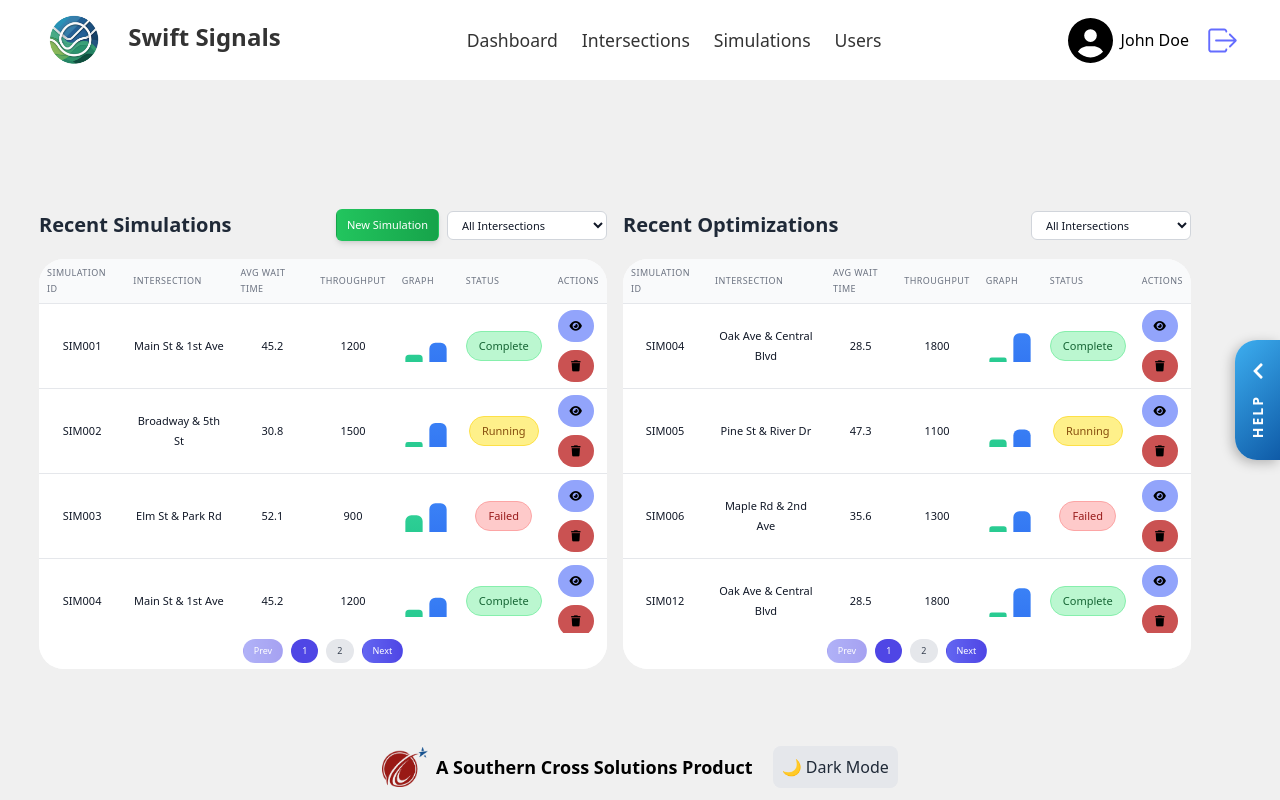
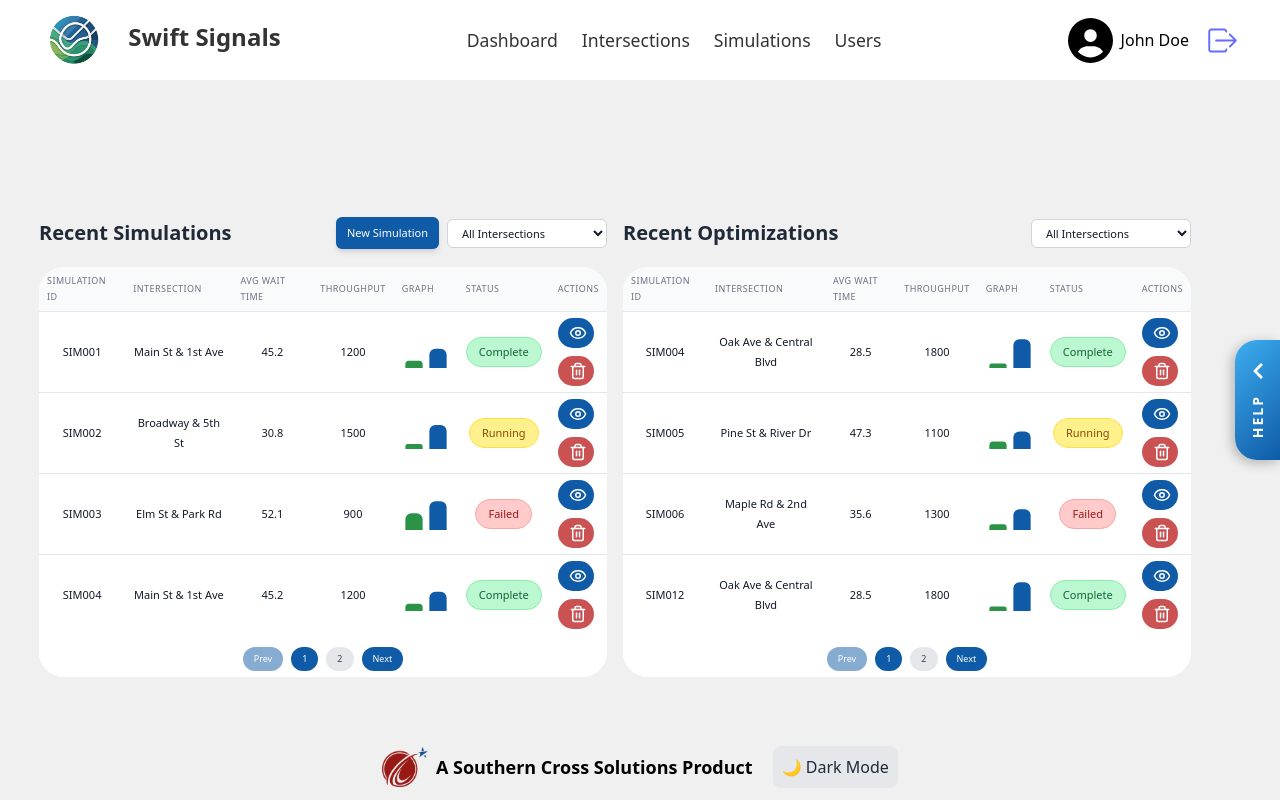
Before and after one commit to COS301-SE-2025/Swift-Signals, a React (Vite) app in the folder frontend/: page /simulations in a window 1280 px wide. Built offline with nearby package versions, Linux system fonts and the light colour scheme.

Commit message:
Update Colour Scheme For Simulations Page

```diff
--- a/frontend/package.json
+++ b/frontend/package.json
@@ -17,7 +17,6 @@
     "@types/three": "^0.178.1",
     "chart.js": "^4.4.9",
     "leaflet": "^1.9.4",
-    "lucide-react": "^0.523.0",
     "react": "^19.1.0",
     "react-chartjs-2": "^5.3.0",
     "react-dom": "^19.1.0",
@@ -50,6 +49,7 @@
     "globals": "^16.2.0",
     "gsap": "^3.13.0",
     "jest": "^30.0.2",
+    "lucide-react": "^0.525.0",
     "postcss": "^8.5.3",
     "prettier": "^3.6.0",
     "tailwindcss": "^3.4.17",
--- a/frontend/src/components/IntersectionCard.tsx
+++ b/frontend/src/components/IntersectionCard.tsx
@@ -1,5 +1,5 @@
 // src/components/IntersectionCard.tsx
-
+import { PlayCircle, PencilLine, Trash2 } from "lucide-react";
 import React from "react";
 import "../styles/IntersectionCard.css";
 
@@ -70,44 +70,44 @@ const IntersectionCard: React.FC<IntersectionCardProps> = ({
       <div className="intBtns flex flex-col space-y-3">
         <button
           onClick={() => onSimulate(id)}
-          className="intersectionBtn bg-[#0F5BA7] hover:bg-blue-700 text-white text-lg font-semibold py-2 px-8 rounded-full"
+          className="intersectionBtn bg-[#0F5BA7] hover:bg-blue-700 text-white text-lg font-semibold py-2 px-8 rounded-full flex items-center justify-center gap-2"
         >
-          ▶ Simulate
+          <PlayCircle size={22} strokeWidth={2} /> Simulate
         </button>
 
         <button
           onClick={() => onEdit(id)}
-          className="intersectionBtn bg-[#2B9348] hover:bg-green-700 text-white text-lg font-semibold py-2 px-8 rounded-full"
+          className="intersectionBtn bg-[#2B9348] hover:bg-green-700 text-white text-lg font-semibold py-2 px-8 rounded-full flex items-center justify-center gap-2"
         >
-          ✏️ Edit
+          <PencilLine size={22} strokeWidth={2} /> Edit
         </button>
 
         <button
           onClick={() => onDelete(id)}
-          className="intersectionBtn bg-red-600 hover:bg-red-700 text-white text-lg font-semibold py-2 px-8 rounded-full"
+          className="intersectionBtn bg-red-600 hover:bg-red-700 text-white text-lg font-semibold py-2 px-8 rounded-full flex items-center justify-center gap-2"
         >
-          🗑️ Delete
+          <Trash2 size={22} strokeWidth={2} /> Delete
         </button>
       </div>
       <div className="mobileIntBtns flex flex-col space-y-3">
         <button
           onClick={() => onSimulate(id)}
-          className="intersectionBtn bg-[#0F5BA7] hover:bg-blue-700 text-white text-lg font-semibold py-1 px-2 rounded-full"
+          className="intersectionBtn bg-[#0F5BA7] hover:bg-blue-700 text-white text-lg font-semibold py-1 px-2 rounded-full flex items-center justify-center"
         >
-          ▶
+          <PlayCircle size={18} strokeWidth={2} />
         </button>
 
         <button
           onClick={() => onEdit(id)}
-          className="intersectionBtn bg-[#2B9348] hover:bg-green-700 text-white text-lg font-semibold py-1 px-2 rounded-full"
+          className="intersectionBtn bg-[#2B9348] hover:bg-green-700 text-white text-lg font-semibold py-1 px-2 rounded-full flex items-center justify-center"
         >
-          ✏️
+          <PencilLine size={18} strokeWidth={2} />
         </button>
         <button
           onClick={() => onDelete(id)}
-          className="intersectionBtn bg-red-600 hover:bg-red-700 text-white text-lg font-semibold py-1 px-2 rounded-full"
+          className="intersectionBtn bg-red-600 hover:bg-red-700 text-white text-lg font-semibold py-1 px-2 rounded-full flex items-center justify-center"
         >
-          🗑️
+          <Trash2 size={18} strokeWidth={2} />
         </button>
       </div>
     </div>
--- a/frontend/src/pages/Simulations.tsx
+++ b/frontend/src/pages/Simulations.tsx
@@ -1,5 +1,6 @@
 import React, { useState } from "react";
 import { useNavigate } from "react-router-dom";
+import { Eye, Trash2 } from "lucide-react";
 import Navbar from "../components/Navbar";
 import Footer from "../components/Footer";
 import { Bar } from "react-chartjs-2";
@@ -243,19 +244,19 @@ const NewSimulationModal: React.FC<{
             <div className="intersection-tabs flex space-x-2 mb-3">
               <button
                 onClick={() => setActiveTab("List")}
-                className={`px-3 py-1 rounded-md text-sm font-medium ${activeTab === "List" ? "bg-indigo-600 text-white dark:bg-indigo-500" : "bg-gray-200 text-gray-700 dark:bg-gray-600 dark:text-gray-200 hover:bg-gray-300 dark:hover:bg-gray-500"} transition-all duration-300`}
+                className={`px-3 py-1 rounded-md text-sm font-medium ${activeTab === "List" ? "bg-[#2B9348] text-white dark:bg-indigo-500" : "bg-gray-200 text-gray-700 dark:bg-gray-600 dark:text-gray-200 hover:bg-gray-300 dark:hover:bg-gray-500"} transition-all duration-300`}
               >
                 List
               </button>
               <button
                 onClick={() => setActiveTab("Search")}
-                className={`px-3 py-1 rounded-md text-sm font-medium ${activeTab === "Search" ? "bg-indigo-600 text-white dark:bg-indigo-500" : "bg-gray-200 text-gray-700 dark:bg-gray-600 dark:text-gray-200 hover:bg-gray-300 dark:hover:bg-gray-500"} transition-all duration-300`}
+                className={`px-3 py-1 rounded-md text-sm font-medium ${activeTab === "Search" ? "bg-[#2B9348] text-white dark:bg-indigo-500" : "bg-gray-200 text-gray-700 dark:bg-gray-600 dark:text-gray-200 hover:bg-gray-300 dark:hover:bg-gray-500"} transition-all duration-300`}
               >
                 Search
               </button>
               <button
                 onClick={() => setActiveTab("Map")}
-                className={`px-3 py-1 rounded-md text-sm font-medium ${activeTab === "Map" ? "bg-indigo-600 text-white dark:bg-indigo-500" : "bg-gray-200 text-gray-700 dark:bg-gray-600 dark:text-gray-200 hover:bg-gray-300 dark:hover:bg-gray-500"} transition-all duration-300`}
+                className={`px-3 py-1 rounded-md text-sm font-medium ${activeTab === "Map" ? "bg-[#2B9348] text-white dark:bg-indigo-500" : "bg-gray-200 text-gray-700 dark:bg-gray-600 dark:text-gray-200 hover:bg-gray-300 dark:hover:bg-gray-500"} transition-all duration-300`}
               >
                 Map
               </button>
@@ -264,7 +265,7 @@ const NewSimulationModal: React.FC<{
               <select
                 value=""
                 onChange={(e) => handleAddIntersection(e.target.value)}
-                className="w-full p-2 rounded-md border border-gray-300 dark:border-gray-600 bg-white dark:bg-gray-700 text-gray-900 dark:text-gray-200 focus:outline-none focus:ring-2 focus:ring-indigo-500"
+                className="w-full p-2 rounded-md border border-gray-300 dark:border-gray-600 bg-white dark:bg-gray-700 text-gray-900 dark:text-gray-200 focus:outline-none focus:ring-2 focus:ring-[#2B9348]"
               >
                 <option value="">Select an intersection</option>
                 {intersections.map((intersection) => (
@@ -285,7 +286,7 @@ const NewSimulationModal: React.FC<{
                 />
                 <button
                   onClick={handleSearch}
-                  className="px-4 py-2 rounded-md text-sm font-medium bg-indigo-600 text-white hover:bg-indigo-700 dark:bg-indigo-500 dark:hover:bg-indigo-600 transition-all duration-300"
+                  className="px-4 py-2 rounded-md text-sm font-medium bg-[#2B9348] text-white hover:bg-indigo-700 dark:bg-indigo-500 dark:hover:bg-indigo-600 transition-all duration-300"
                 >
                   Add
                 </button>
@@ -326,7 +327,7 @@ const NewSimulationModal: React.FC<{
           </button>
           <button
             onClick={handleSubmit}
-            className="create-simulation-submit-btn px-4 py-2 rounded-md text-sm font-medium bg-gradient-to-r from-green-500 to-green-600 text-white hover:from-green-600 hover:to-green-700 dark:from-green-400 dark:to-green-500 dark:hover:from-green-500 dark:hover:to-green-600 transition-all duration-300"
+            className="create-simulation-submit-btn px-4 py-2 rounded-md text-sm font-medium bg-[#0F5BA7] text-white hover:from-green-600 hover:to-green-700 dark:from-green-400 dark:to-green-500 dark:hover:from-green-500 dark:hover:to-green-600 transition-all duration-300"
           >
             Create
           </button>
@@ -443,18 +444,15 @@ const SimulationTable: React.FC<{
         </thead>
         <tbody className="bg-white dark:bg-gray-800 divide-y divide-gray-200 dark:divide-gray-700">
           {paginatedSimulations.map((sim) => {
-            // Create gradient for bar colors
             const canvas = document.createElement("canvas");
             const ctx = canvas.getContext("2d");
             const gradientWaitTime = ctx?.createLinearGradient(0, 0, 0, 100);
-            gradientWaitTime?.addColorStop(0, "#34D399");
-            gradientWaitTime?.addColorStop(1, "#10B981");
+            gradientWaitTime?.addColorStop(0, "#2B9348");
+            gradientWaitTime?.addColorStop(1, "#2B9348");
 
             const gradientThroughput = ctx?.createLinearGradient(0, 0, 0, 100);
-            gradientThroughput?.addColorStop(0, "#3B82F6");
-            gradientThroughput?.addColorStop(1, "#2563EB");
-
-            // Chart data for the row
+            gradientThroughput?.addColorStop(0, "#0F5BA7");
+            gradientThroughput?.addColorStop(1, "#0F5BA7");
             const chartData = {
               labels: ["Wait", "Throughput"],
               datasets: [
@@ -500,14 +498,14 @@ const SimulationTable: React.FC<{
                       className="viewBtn text-indigo-600 hover:text-indigo-900 dark:text-indigo-400 dark:hover:text-indigo-300 text-sm font-medium w-full text-center"
                       title="View Results"
                     >
-                      <i className="fas fa-eye"></i>
+                      <Eye size={18} strokeWidth={2} />
                     </button>
                     <button
                       onClick={() => handleDelete(sim.id)}
                       className="deleteBtn text-red-600 hover:text-red-900 dark:text-red-400 dark:hover:text-red-300 text-sm font-medium w-full text-center"
                       title="Delete Simulation"
                     >
-                      <i className="fas fa-trash"></i>
+                      <Trash2 size={18} strokeWidth={2} />
                     </button>
                   </div>
                 </td>
@@ -521,7 +519,7 @@ const SimulationTable: React.FC<{
           <button
             onClick={() => handlePageChange(currentPage - 1)}
             disabled={currentPage === 0}
-            className={`px-3 py-1 rounded-full text-sm font-medium bg-gradient-to-r from-indigo-500 to-indigo-600 text-white hover:from-indigo-600 hover:to-indigo-700 dark:from-indigo-400 dark:to-indigo-500 dark:hover:from-indigo-500 dark:hover:to-indigo-600 transition-all duration-300 ${currentPage === 0 ? "opacity-50 cursor-not-allowed" : ""}`}
+            className={`px-3 py-1 rounded-full text-sm font-medium bg-[#0F5BA7] text-white hover:from-indigo-600 hover:to-indigo-700 dark:from-indigo-400 dark:to-indigo-500 dark:hover:from-indigo-500 dark:hover:to-indigo-600 transition-all duration-300 ${currentPage === 0 ? "opacity-50 cursor-not-allowed" : ""}`}
           >
             Prev
           </button>
@@ -529,7 +527,7 @@ const SimulationTable: React.FC<{
             <button
               key={index}
               onClick={() => handlePageChange(index)}
-              className={`px-3 py-1 rounded-full text-sm font-medium ${currentPage === index ? "bg-indigo-600 text-white dark:bg-indigo-500" : "bg-gray-200 text-gray-700 dark:bg-gray-600 dark:text-gray-200 hover:bg-gray-300 dark:hover:bg-gray-500"} transition-all duration-300`}
+              className={`px-3 py-1 rounded-full text-sm font-medium ${currentPage === index ? "bg-[#0F5BA7] text-white dark:bg-indigo-500" : "bg-gray-200 text-gray-700 dark:bg-gray-600 dark:text-gray-200 hover:bg-gray-300 dark:hover:bg-gray-500"} transition-all duration-300`}
             >
               {index + 1}
             </button>
@@ -537,7 +535,7 @@ const SimulationTable: React.FC<{
           <button
             onClick={() => handlePageChange(currentPage + 1)}
             disabled={currentPage === totalPages - 1}
-            className={`px-3 py-1 rounded-full text-sm font-medium bg-gradient-to-r from-indigo-500 to-indigo-600 text-white hover:from-indigo-600 hover:to-indigo-700 dark:from-indigo-400 dark:to-indigo-500 dark:hover:from-indigo-500 dark:hover:to-indigo-600 transition-all duration-300 ${currentPage === totalPages - 1 ? "opacity-50 cursor-not-allowed" : ""}`}
+            className={`px-3 py-1 rounded-full text-sm font-medium bg-[#0F5BA7] text-white hover:from-indigo-600 hover:to-indigo-700 dark:from-indigo-400 dark:to-indigo-500 dark:hover:from-indigo-500 dark:hover:to-indigo-600 transition-all duration-300 ${currentPage === totalPages - 1 ? "opacity-50 cursor-not-allowed" : ""}`}
           >
             Next
           </button>
@@ -601,7 +599,7 @@ const Simulations: React.FC = () => {
               <div className="flex items-center space-x-2">
                 <button
                   onClick={() => handleNewSimulation("simulations")}
-                  className="new-simulation-button px-4 py-2 rounded-md text-sm font-medium bg-gradient-to-r from-green-500 to-green-600 text-white hover:from-green-600 hover:to-green-700 dark:from-green-400 dark:to-green-500 dark:hover:from-green-500 dark:hover:to-green-600 transition-all duration-300 shadow-md hover:shadow-lg"
+                  className="new-simulation-button px-4 py-2 rounded-md text-sm font-medium bg-[#0F5BA7] text-white hover:from-green-600 hover:to-green-700 dark:from-green-400 dark:to-green-500 dark:hover:from-green-500 dark:hover:to-green-600 transition-all duration-300 shadow-md hover:shadow-lg"
                 >
                   New Simulation
                 </button>
--- a/frontend/src/pages/Users.tsx
+++ b/frontend/src/pages/Users.tsx
@@ -147,14 +147,12 @@ const Users = () => {
     },
   ];
 
-  // Detect screen size and adjust rowsPerPage
   useEffect(() => {
     const mediaQuery = window.matchMedia(
       "(max-width: 1400px) and (max-height: 800px)",
     );
     const handleMediaChange = (e: MediaQueryListEvent | MediaQueryList) => {
       setRowsPerPage(e.matches ? 7 : 9);
-      // Reset to first page when rowsPerPage changes to avoid invalid page
       setCurrentPage(1);
     };
 
@@ -166,7 +164,6 @@ const Users = () => {
 
   const totalPages = Math.ceil(users.length / rowsPerPage);
 
-  // Calculate the start and end indices for the current page
   const startIndex = (currentPage - 1) * rowsPerPage;
   const endIndex = startIndex + rowsPerPage;
   const currentUsers = users.slice(startIndex, endIndex);
@@ -178,7 +175,6 @@ const Users = () => {
     if (page >= 1 && page <= totalPages) setCurrentPage(page);
   };
 
-  // Generate page numbers with ellipsis
   const getPageNumbers = () => {
     const pageNumbers: (number | string)[] = [];
     const maxPagesToShow = 5;
--- a/frontend/src/styles/Simulations.css
+++ b/frontend/src/styles/Simulations.css
@@ -31,15 +31,15 @@ body {
 
 .viewBtn {
   border-radius: 50px;
-  background-color: #92a4fb;
-  color: #000000;
+  background-color: #0F5BA7;
+  color: #ffffff;
   width: 50px;
 }
 
 .deleteBtn {
   border-radius: 50px;
   background-color: #ca5252;
-  color: #000000;
+  color: #ffffff;
   width: 50px;
 }
 
@@ -75,7 +75,7 @@ body {
 }
 
 .dark .intersection-pill {
-  background-color: #4f46e5;
+  background-color: #0F5BA7;
   color: #e0e7ff;
 }
 
@@ -86,7 +86,7 @@ body {
   cursor: pointer;
   font-size: 0.75rem;
   line-height: 1;
-  color: #4f46e5;
+  color: #0F5BA7;
   padding: 0;
 }
 
```
Also changed, not shown: 1 other file (tests, documents, lock files or other folders).
